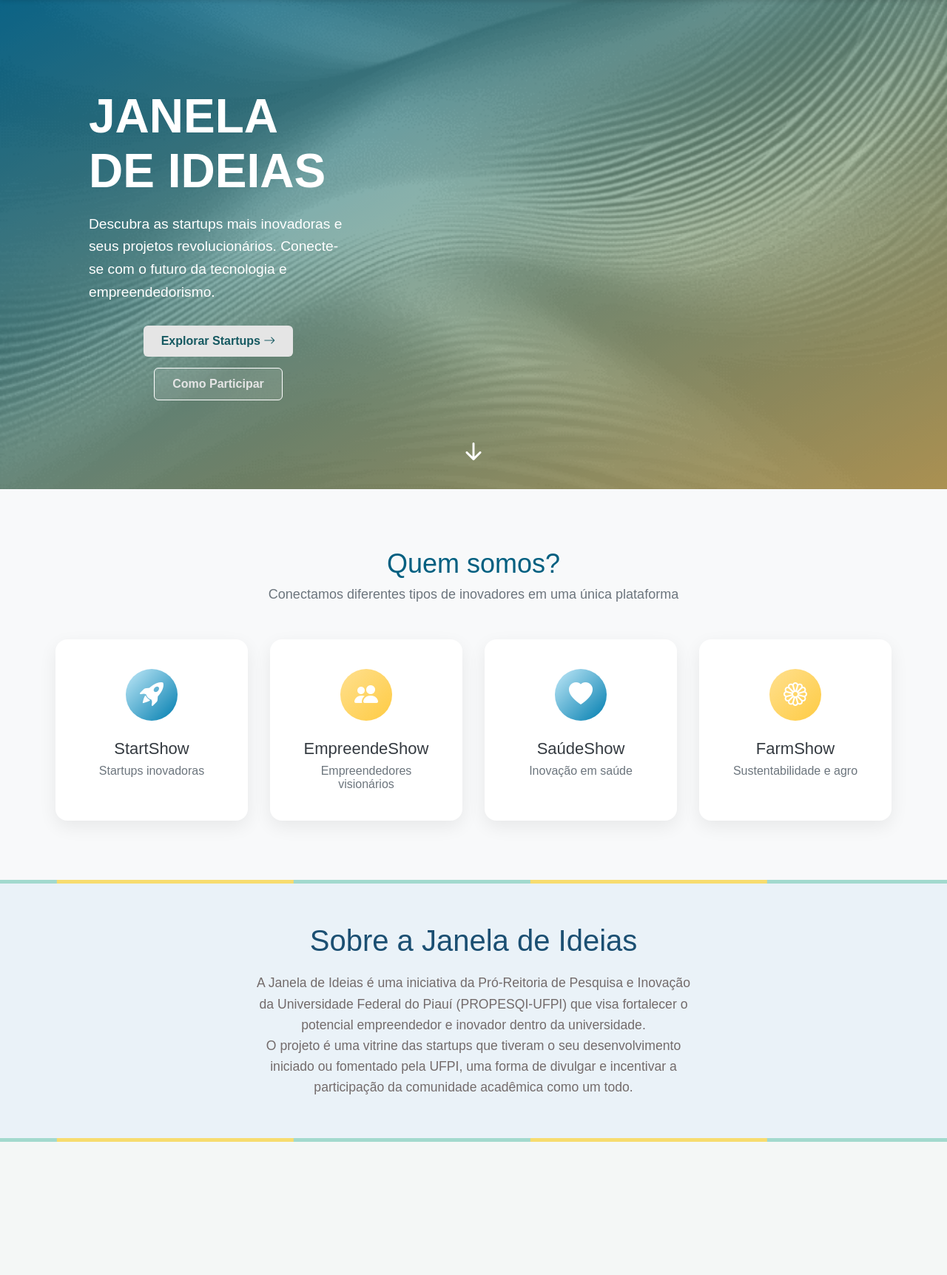
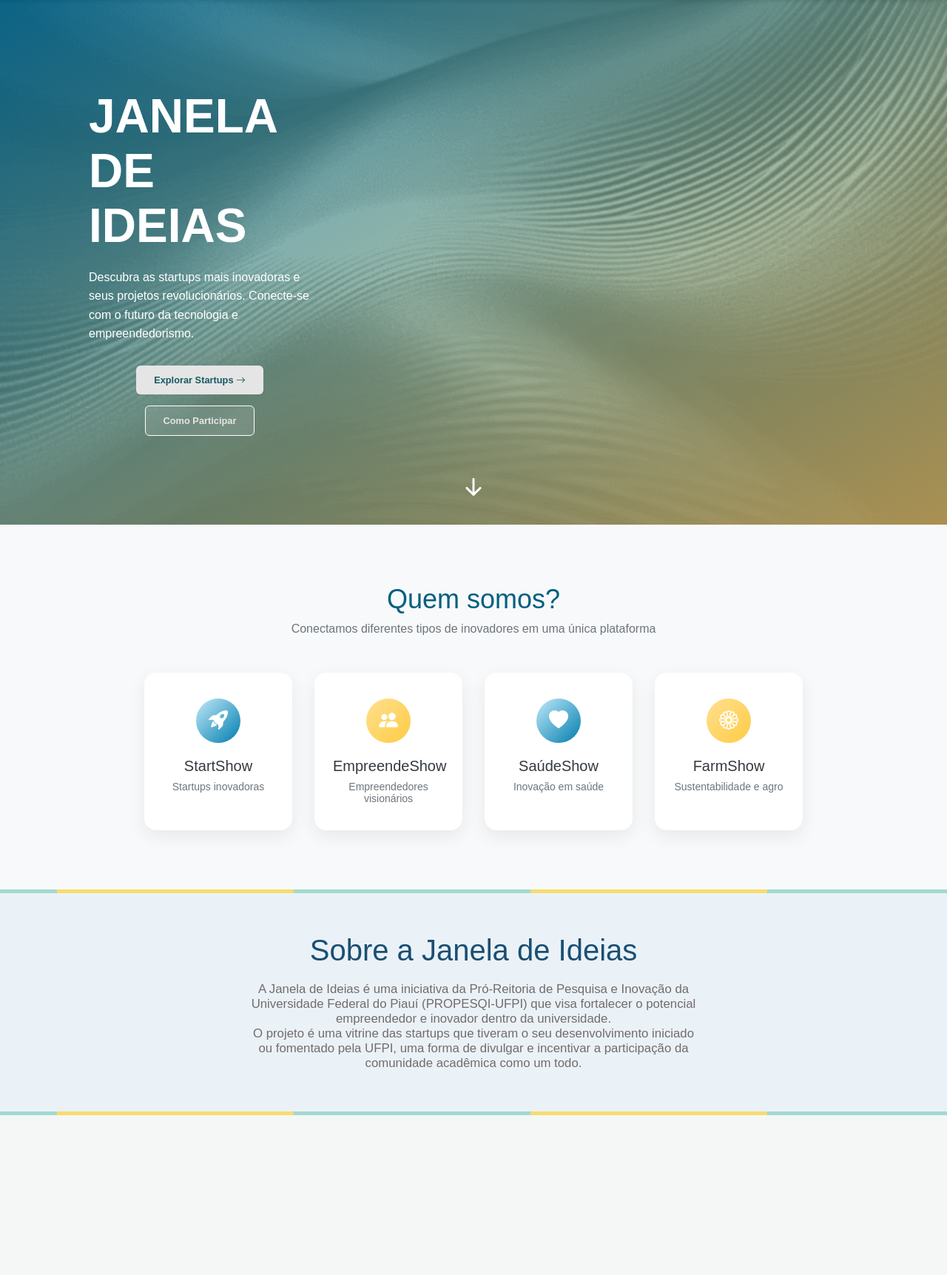
Before and after one commit to crislymss/Janela_Ideias, a Django app: page / in a window 1280 px wide. Shown: the part 80-1803 px from the top of the page at 74% size. Run offline with Django 5.2, Linux system fonts and the light colour scheme; data that the repository does not hold is empty; some web fonts are replaced.

Commit message:
fix(home):  Ajuste nos tamanhos dos elementos
Melhorar o tamanho das fontes e dos elementos que estavam muito exagerados.

```diff
--- a/static/css/como-participar-localizaçao.css
+++ b/static/css/como-participar-localizaçao.css
@@ -33,7 +33,7 @@
 
 }
 .card-participar p {
-  font-size: 1.1rem;
+  font-size: 0.9rem;
   max-width: 500px;
   margin-bottom: 30px;
 }
@@ -78,6 +78,7 @@
 }
 
 .btn-email {
+  font-size: 16px;
   background: transparent;
   border: 2px solid #e9c46a;
   color: #e9c46a;
--- a/static/css/hero.css
+++ b/static/css/hero.css
@@ -10,7 +10,7 @@
 }
 
 .hero-content {
-    max-width: 350px;
+    max-width: 300px;
     color: white;
 }
 
@@ -21,7 +21,7 @@
 }
 
 .hero p {
-    font-size: 1.2rem;
+    font-size: 1rem;
     margin-bottom: 30px;
     line-height: 1.6;
 }
@@ -36,7 +36,7 @@
     border: none;
     border-radius: 6px;
     cursor: pointer;
-    font-size: 1rem;
+    font-size: 0.8rem;
     font-weight: bold;
     transition: background 0.3s, transform 0.2s;
 }
--- a/static/css/quem-somos.css
+++ b/static/css/quem-somos.css
@@ -11,7 +11,7 @@
 }
 
 .container-title p {
-    font-size: 18px;
+    font-size: 16px;
     color: #6c757d;
     margin-bottom: 50px;
 }
@@ -27,8 +27,8 @@
     background-color: white;
     border-radius: 16px;
     box-shadow: 0 8px 24px rgba(0, 0, 0, 0.07);
-    padding: 40px 30px;
-    width: 200px;
+    padding: 35px 25px;
+    width: 150px;
     transition: transform 0.3s ease, box-shadow 0.3s ease;
 }
 
@@ -38,14 +38,14 @@
 }
 
 .card-icon {
-    width: 70px;
-    height: 70px;
+    width: 60px;
+    height: 60px;
     border-radius: 50%;
-    margin: 0 auto 25px auto;
+    margin: 0 auto 20px auto;
     display: flex;
     align-items: center;
     justify-content: center;
-    font-size: 32px;
+    font-size: 26px;
     color: white;
 }
 
@@ -59,13 +59,13 @@
 
 
 .card-quem-somos h2 {
-    font-size: 22px;
+    font-size: 20px;
     color: #343a40;
     margin-bottom: 8px;
 }
 
 .card-quem-somos p {
-    font-size: 16px;
+    font-size: 14px;
     color: #6c757d;
 }
 
--- a/static/css/sobre.css
+++ b/static/css/sobre.css
@@ -58,8 +58,7 @@
 
 .container-sobre p {
     color: #736B6B;
-    font-size: 1.1em;
-    line-height: 1.6;
-    max-width: 600px;
+    font-size: 1.05em;
+    max-width: 610px;
     margin: 0 auto;
 }
```
